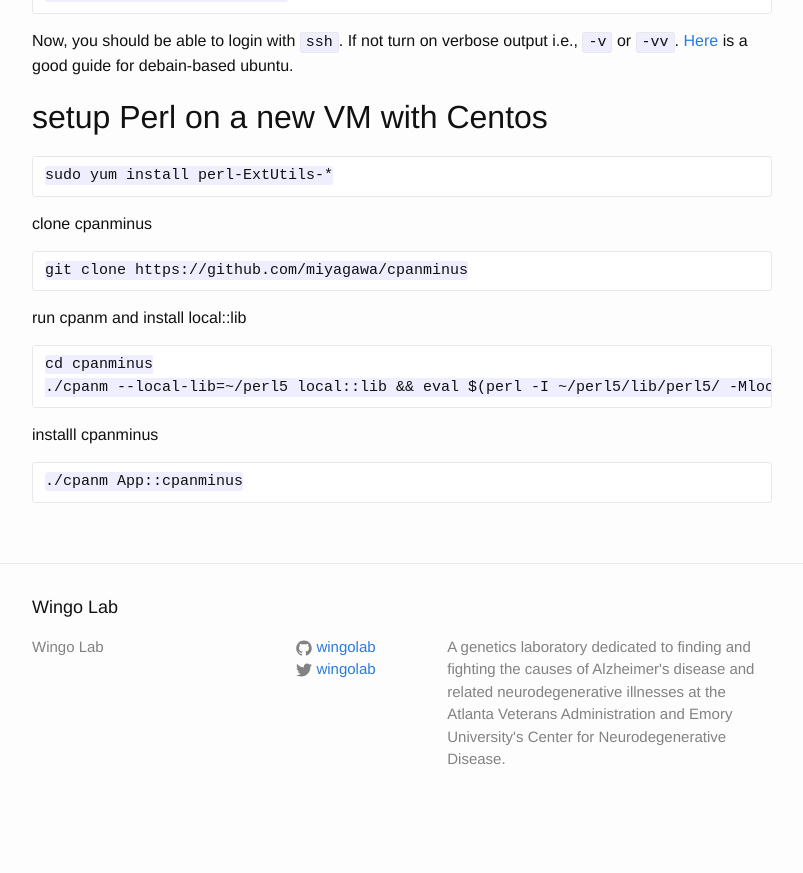
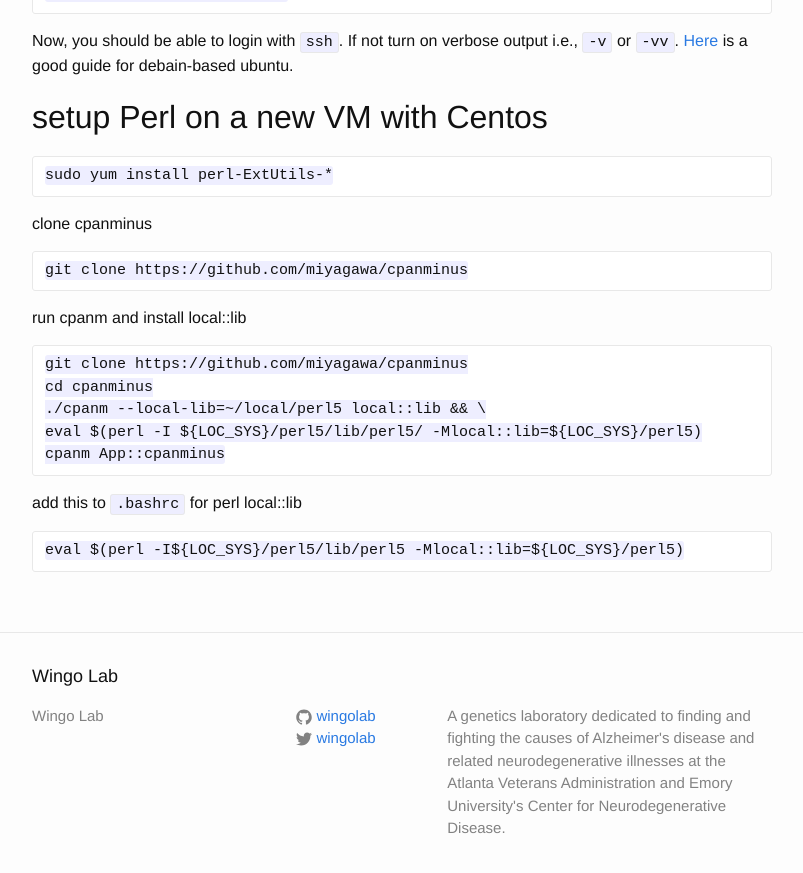
Before and after one commit to wingolab/wingolab.github.io, a Jekyll site: the page built from _posts/2015-01-02-setup-centos.markdown, in a window 1280 px wide and 900 px high, scrolled down 1019 px. Shown: the top 873 px of the window, without its empty margins (238-1041 px from the left). Built offline with Jekyll 4.4.1, drawn with Linux system fonts in a browser that asks for light colours; before the commit the page ends 1850 px from its top, so only the background shows below that.

Commit message:
minor updates about centos configuration

```diff
--- a/_posts/2015-01-02-hgcc-setup.markdown
+++ b/_posts/2015-01-02-hgcc-setup.markdown
@@ -60,7 +60,7 @@ Ensure you have the following in your paths.
     git clone https://github.com/miyagawa/cpanminus
     cd cpanminus
     ./cpanm --local-lib=~/local/perl5 local::lib && \
-     eval $(perl -I ~/local/perl5/lib/perl5/ -Mlocal::lib)
+     eval $(perl -I${LOC_SYS}/perl5/lib/perl5 -Mlocal::lib=${LOC_SYS}/perl5)
 
     cpanm Cpanel::JSON::XS Excel::Writer::XLSX Getopt::Long IO::Compress::Gzip \
      IO::Uncompress::Gunzip Math::GSL Modern::Perl MongoDB MongoDB::OID \
--- a/_posts/2015-01-02-setup-centos.markdown
+++ b/_posts/2015-01-02-setup-centos.markdown
@@ -48,9 +48,12 @@ clone cpanminus
 
 run cpanm and install local::lib
 
+    git clone https://github.com/miyagawa/cpanminus
     cd cpanminus
-    ./cpanm --local-lib=~/perl5 local::lib && eval $(perl -I ~/perl5/lib/perl5/ -Mlocal::lib)
+    ./cpanm --local-lib=~/local/perl5 local::lib && \
+    eval $(perl -I ${LOC_SYS}/perl5/lib/perl5/ -Mlocal::lib=${LOC_SYS}/perl5)
+    cpanm App::cpanminus
 
-installl cpanminus
+add this to `.bashrc` for perl local::lib
 
-    ./cpanm App::cpanminus
+    eval $(perl -I${LOC_SYS}/perl5/lib/perl5 -Mlocal::lib=${LOC_SYS}/perl5)
```
